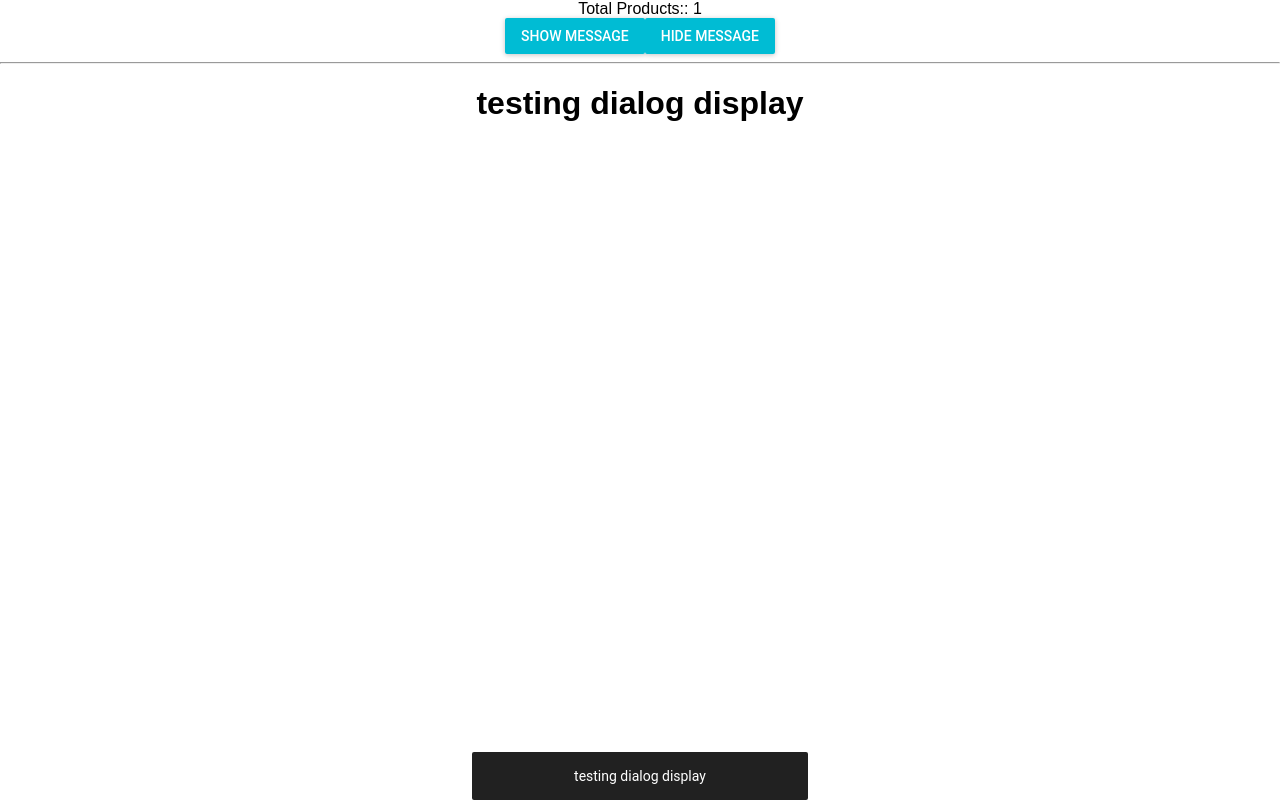
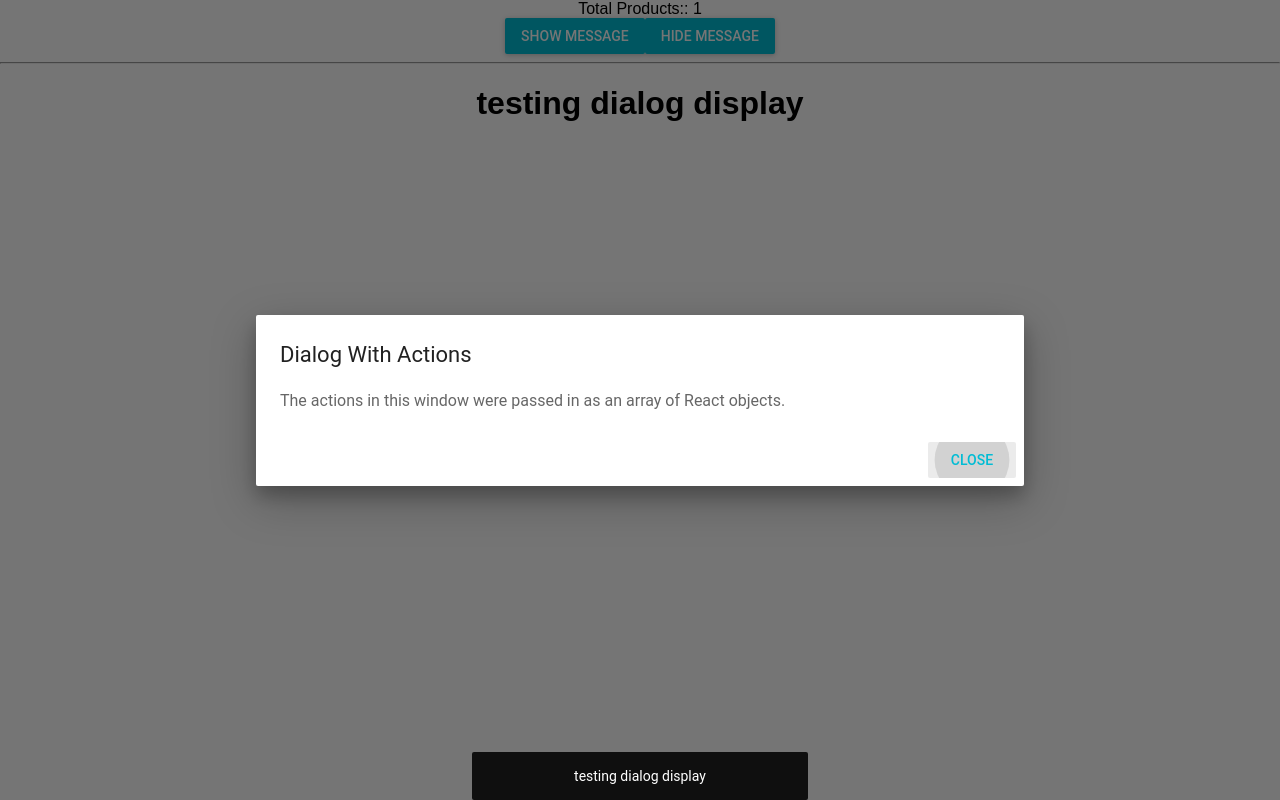
Before and after one commit to ihanchuk/rxjs-epics, a React (Create React App) app: page / in a window 1280 px wide. Both pictures are taken after a click on the button "SHOW MESSAGE". Built offline with nearby package versions, Linux system fonts and the light colour scheme.

Commit message:
added dialog component

```diff
--- a/src/components/products/index.js
+++ b/src/components/products/index.js
@@ -2,6 +2,8 @@ import React, { Component } from 'react';
 import { connect } from 'react-redux';
 import RaisedButton from 'material-ui/RaisedButton';
 import Snackbar from 'material-ui/Snackbar';
+import Dialog from 'material-ui/Dialog';
+import FlatButton from 'material-ui/FlatButton';
 
 class Products extends Component {
     constructor() {
@@ -11,6 +13,13 @@ class Products extends Component {
         }
     }
     render() {
+        const actions = [
+            <FlatButton
+                label="Close"
+                primary={true}
+                keyboardFocused={true}
+                onClick={this.props.onHideClick}
+            />]
         return (<div>
             Total Products:: {this.props.products.length}
             <div>
@@ -27,12 +36,21 @@ class Products extends Component {
                 <hr />
 
                 <h1>{this.props.message.messageText}</h1>
-
+                <Dialog
+                    title="Dialog With Actions"
+                    actions={actions}
+                    modal={true}
+                    open={this.props.message.display}
+                >
+                    The actions in this window were passed in as an array of React objects.
+                </Dialog>
                 <Snackbar
                     open={this.props.message.display}
                     message={this.props.message.messageText}
                     autoHideDuration={4000}
                 />
+
+
             </div>
         </div>)
     }
--- a/src/store/reducers/products/index.js
+++ b/src/store/reducers/products/index.js
@@ -5,7 +5,7 @@ const ProductsReducer = (state, action) => {
         case 'SET_MESSAGE':
             return { ...state, message:{display:true, messageText:action.payload.messageText} }
         case 'HIDE_MESSAGES':
-            return {...state, message:{display:false, messageText:null}}
+            return {...state, message:{display:false, messageText: ''}}
         default:
             return state;
     }
```
